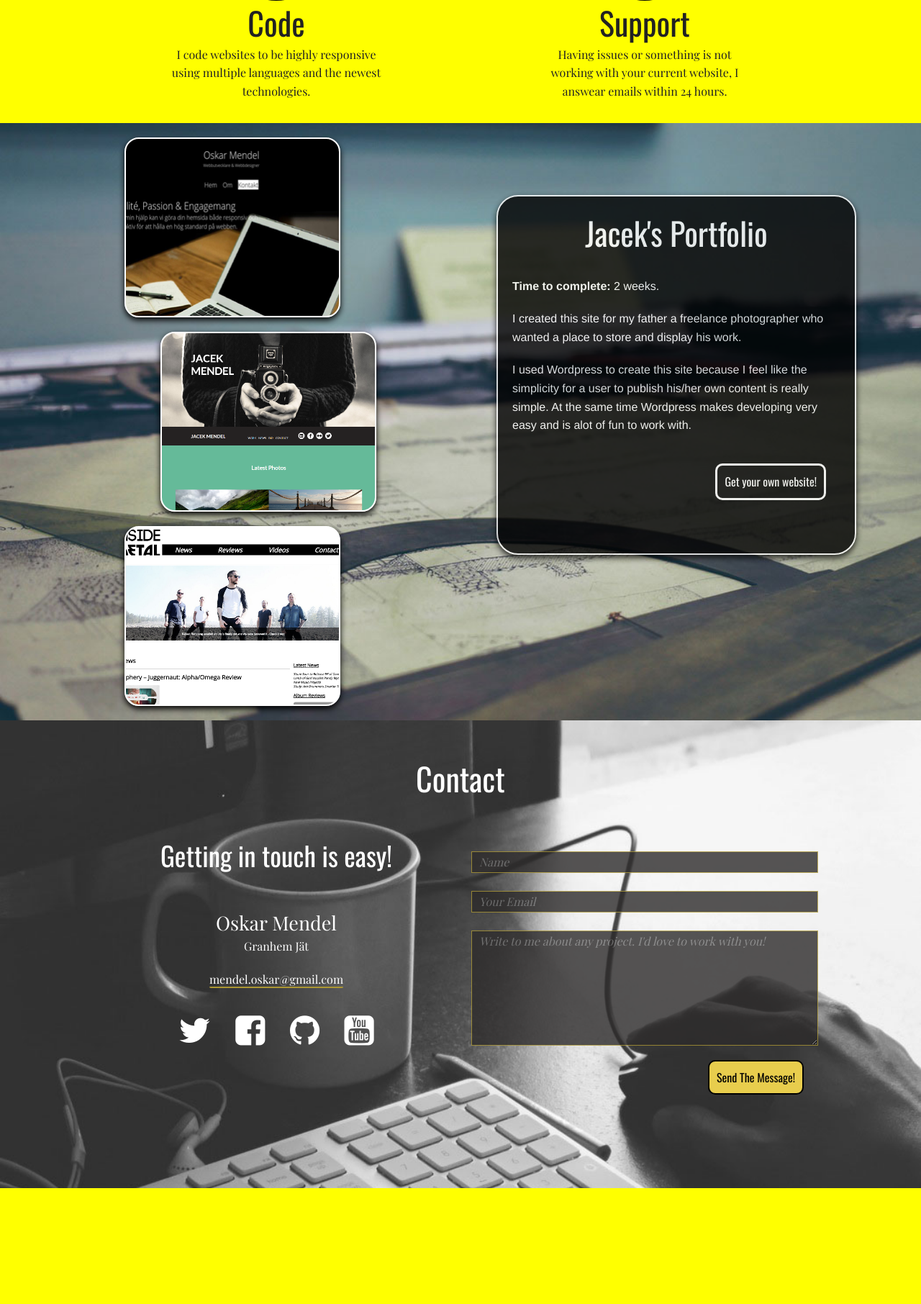
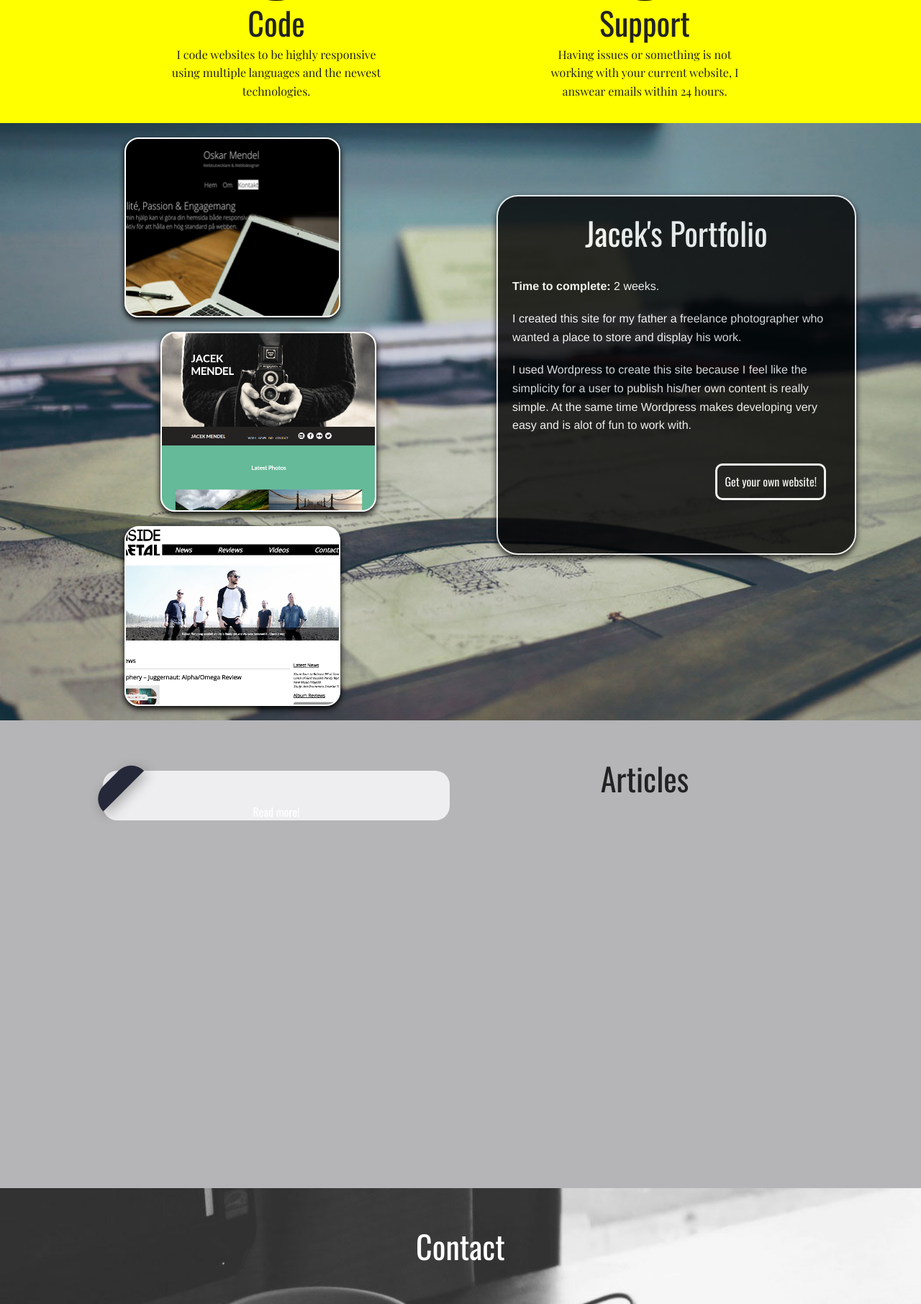
Before and after one commit to Rakso96/oskarmendel.me, a PHP site: page / in a window 1280 px wide. Shown: the part 1733-3545 px from the top of the page at 72% size. Before the commit the page ends 3384 px from the top, so only its background shows below. Run offline with PHP 8.4, Linux system fonts and the light colour scheme; tables that the repository leaves empty or names only in its code hold one stand-in row (values such as "Sample post"); data that the repository does not hold is empty; some libraries are stand-ins or nearby versions; some web fonts are replaced.

Commit message:
Working articles system
Stared with the article system and im now going to finishh styling it
then working on an login for the actual cms

```diff
--- a/assets/css/scss/1-Tools/_variables.scss
+++ b/assets/css/scss/1-Tools/_variables.scss
@@ -2,6 +2,7 @@
 $font-logo: "Times New Roman", Times, serif; //Font used for the O.M logo
 $font-stack: 'Playfair Display', serif; //Font used for all text on site
 $font-headline: 'Oswald', sans-serif; //Fonts used for headline text
+$font-newFont: "Helvetica Neue",Helvetica,Roboto,Arial,sans-serif; //Probably will be used as the new font
 
 //Colors used across the site
 $color-tint: rgba(130, 123, 0, 0.592);
--- /dev/null
+++ b/assets/css/scss/2-Sections/_articles.scss
@@ -0,0 +1,56 @@
+.articles{
+  width: 100%;
+  height: 650px;
+  background-color: #b5b5b7;
+}
+
+.ArticlesHeadline{
+  text-align: center;
+  font-family: $font-headline;
+}
+
+.articles-container{
+  width: 80%;
+  margin: auto;
+  padding-top: 50px;
+}
+
+.postDate{
+  position: relative;
+  width: 80px;
+  height: 25px;
+  top: 7px;
+  left: -20px;
+  color: #eeeef0;
+  background-color: #252839;
+  border-radius: 25px 25px 0 0;
+  -webkit-transform: rotate(-45deg);
+  -moz-transform:    rotate(-45deg);
+  -ms-transform:     rotate(-45deg);
+  -o-transform:      rotate(-45deg);
+  -webkit-box-shadow: 0px 7px 17px rgba(0,0,0,0.3);
+  -moz-box-shadow:    0px 7px 17px rgba(0,0,0,0.3);
+  box-shadow:         0px 7px 17px rgba(0,0,0,0.3);
+  overflow: hidden;
+  text-align: center;
+  font-size: 70%;
+}
+
+.article-post{
+  margin-top: 20px;
+  -webkit-border-radius: 20px;
+  -moz-border-radius: 20px;
+  border-radius: 20px;
+  background-color: #eeeef0;
+  //padding-top: 50px;
+  text-align: center;
+}
+
+.postTitle h1{
+  font-family: $font-headline;
+}
+
+.postLink a:link{
+  color: #3e5cff;
+  font-family: $font-headline;
+}
--- a/assets/css/scss/2-Sections/_header.scss
+++ b/assets/css/scss/2-Sections/_header.scss
@@ -4,7 +4,7 @@
 header{
   height: 650px;
   color: #FFF;
-  background-size: 0%;
+  background-size: 100%;
   background-position: top center;
   background-repeat: no-repeat;
   position: relative;
@@ -25,7 +25,7 @@ header h1, h2, h3, h4, h5, h6{
   width: 100%;
   height: 650px;
   background-color: $color-theme;
-  opacity: 0.8;
+  opacity: 0.6;
   overflow: hidden;
 }
 
@@ -108,6 +108,7 @@ header h1, h2, h3, h4, h5, h6{
 //here we style them into having some padding in between eachother.
 //-------------------------------------
 .menu-item{
+  display: inline-block;
   padding: 0 40px 0 0;
   text-decoration-style: none;
 }
--- a/assets/css/scss/style.scss
+++ b/assets/css/scss/style.scss
@@ -9,4 +9,5 @@
 @import '2-Sections/about';
 @import '2-Sections/workflow';
 @import '2-Sections/portfolio';
+@import '2-Sections/articles';
 @import '2-Sections/contact';
--- a/index.php
+++ b/index.php
@@ -5,7 +5,11 @@ ini_set('display_errors', 'On');
 
   session_start();
   $db = new Database();
-    $db->select("pages");
+    //$db->delete("pages", 4);
+    //$db->update("pages", 3, "Updated Post", "The first post i updated", "This is my first updated post through php", "updated-post");
+    //$db->insert("pages", "PHP Post", "My first post from PHP", "This is the first post which was sent through php", "php-post");
+    $postArray = $db->selectAll("pages");
+    var_dump($postArray);
 ?>
 
 
@@ -46,9 +50,6 @@ ini_set('display_errors', 'On');
   <!-- HEADER CONTENT -->
     <header>
       <div class="overlay-tint">
-        <video autoplay loop id="headerVid" muted>
-          <source src="assets/vid/gasstation.mp4" type="video/mp4">
-            Your browser does not support the video tag.</video>
           <div class="header-wrap">
             <div class="logo-container">
               <div class="logo">
@@ -224,6 +225,44 @@ ini_set('display_errors', 'On');
       </div>
     </section>
       <!-- PORTFOLIO CONTENT END -->
+
+    <section class="articles">
+      <div class="articles-container">
+          <div class="large-6 columns">
+            <?php
+                if(isset($postArray)){
+                    $postCount = count($postArray);
+                    for($x = 0; $x < $postCount; $x++){
+                        if(isset($postArray[$x])){
+                            $post = $postArray[$x];
+                        }
+                        ?>
+                        <div class="article-post">
+                            <div class="postDate"> <?php echo $post[5] ?></div>
+                            <div class="row">
+                                <div class="postTitle">
+                                    <h1><?php echo $post[1] ?></h1>
+                                </div>
+                            </div>
+                            <div class="row">
+                                <div class="postBody">
+                                    <p><?php echo $post[2] ?></p>
+                                </div>
+                                <div class="postLink"><a href="<?php echo $post[4] ?>">Read more!</a></div>
+                            </div>
+                        </div>
+                        <?php
+                    }
+                }
+            ?>
+          </div>
+          <div class="large-6 columns">
+            <h1 class="ArticlesHeadline">Articles</h1>
+          </div>
+      </div>
+    </section>
+
+  <!-- CONTACT CONTENT -->
       <section class="contact">
         <div class="contact-container">
           <h1 id="Contact">Contact</h1>
@@ -260,6 +299,10 @@ ini_set('display_errors', 'On');
         </div>
       </section>
 
+  <footer>
+      This will be the footer
+  </footer>
+
       <!-- SCRITPS -->
       <script src="https://ajax.googleapis.com/ajax/libs/jquery/2.1.4/jquery.min.js"></script>
       <script src="assets/js/scripts.js"></script>
```
Also changed, not shown: includes/core/Database.php (+29 -12 lines), assets/css/style.css, 1 other file.
